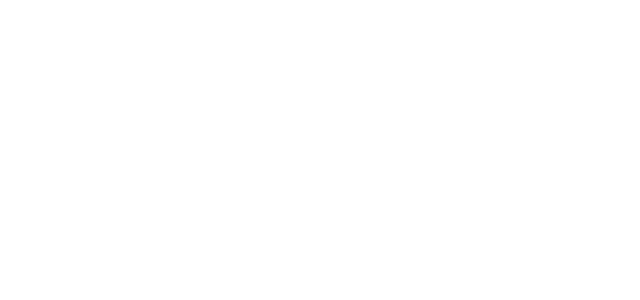
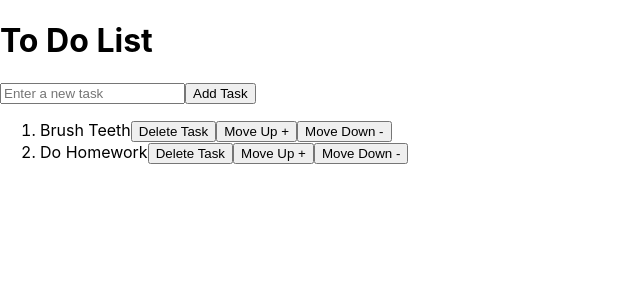
Before and after one commit to Eran-Meir/ToDoList, a React (Create React App) app: page / in a window 1280 px wide. Shown: the top 300 px of the page, without its empty margins (0-640 px from the left). Built offline with nearby package versions, Linux system fonts and the light colour scheme.

Commit message:
Added logic to the To Do List

```diff
--- a/src/ToDoList.jsx
+++ b/src/ToDoList.jsx
@@ -1,9 +1,52 @@
 import React, {useState} from "react";
 
 function ToDoList() {
+    const [newTask, setNewTask] = useState("");
+    const [tasks, setTasks] = useState(["Brush Teeth", "Do Homework"]);
+
+
+    function handleInputChange(event) {
+        setNewTask(event.target.value);
+    }
+
+    function addTask() {
+        if (newTask != null && newTask !== "") {
+            setTasks(t => [...t, newTask]);
+            setNewTask("");
+        }
+    }
+
+    function deleteTask() {
+
+    }
+
+    function moveTaskUp(index) {
+
+    }
+
+    function moveTaskDown(index) {
+
+    }
+
     return (
-        <>
-        </>
+        <div className="to-do-list">
+            <h1>To Do List</h1>
+            <div>
+                <input type="text" placeholder="Enter a new task" value={newTask} onChange={handleInputChange}/>
+                <button className="add-button" onClick={addTask}>Add Task</button>
+                <ol>
+                    {tasks.map((task, index) =>
+                        <li key={index}>
+                            <span className="tasks-text">{task}</span>
+                            <button className="delete-button" onClick={() => deleteTask(index)}>Delete Task</button>
+                            <button className="move-up-button" onClick={() => moveTaskUp(index)}>Move Up +</button>
+                            <button className="move-down-button" onClick={() => moveTaskDown(index)}>Move Down -
+                            </button>
+                        </li>
+                    )}
+                </ol>
+            </div>
+        </div>
     )
 }
 
```
